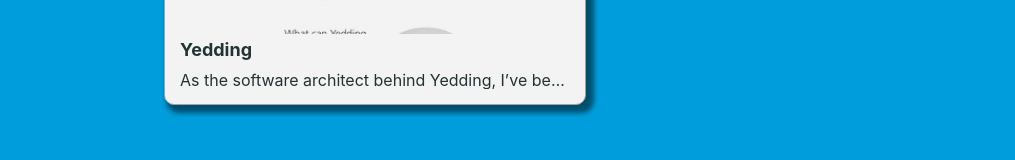
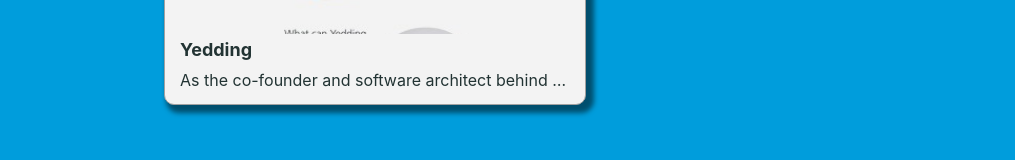
Before and after one commit to kylejw2/portfolio, a React (Create React App) app: page /Home in a window 1280 px wide. Both pictures are taken after a click on the element "Portfolio". Shown: the part 464-624 px from the top of the page, without its empty margins (265-1280 px from the left). Built offline with nearby package versions, Linux system fonts and the light colour scheme; a web font is replaced by a local one.

Commit message:
Updated portfolio section

```diff
--- a/src/components/Portfolio.js
+++ b/src/components/Portfolio.js
@@ -17,7 +17,7 @@
     const projects = [
         {
             title: 'Yedding',
-            description: ['As the software architect behind Yedding, I’ve been given the task of building the website using ReactJS for the frontend, MongoDB for the database, ExpressJS for the API, and AWS for hosting. Once the website is completed, I’ll begin the project of building an app for IOS using Swift and Android using Python.', 'Yedding is an online service that connects homeowners looking to make large amounts of quick cash with couples looking for wedding venues. Through our online service, couples find affordable, yet beautiful wedding venues and homeowners find a more lucrative approach to renting their property.'],
+            description: ['As the co-founder and software architect behind Yedding, I’ve been given the task of building the website using ReactJS for the frontend, MongoDB for the database, ExpressJS for the API, and AWS for hosting. Once the website is completed, I’ll begin the project of building an app for IOS using Swift and Android using Python.'],
             image: Yedding,
             site: 'https://github.com/kylejw2/Yedding',
             github: 'https://github.com/kylejw2/Yedding'
```
